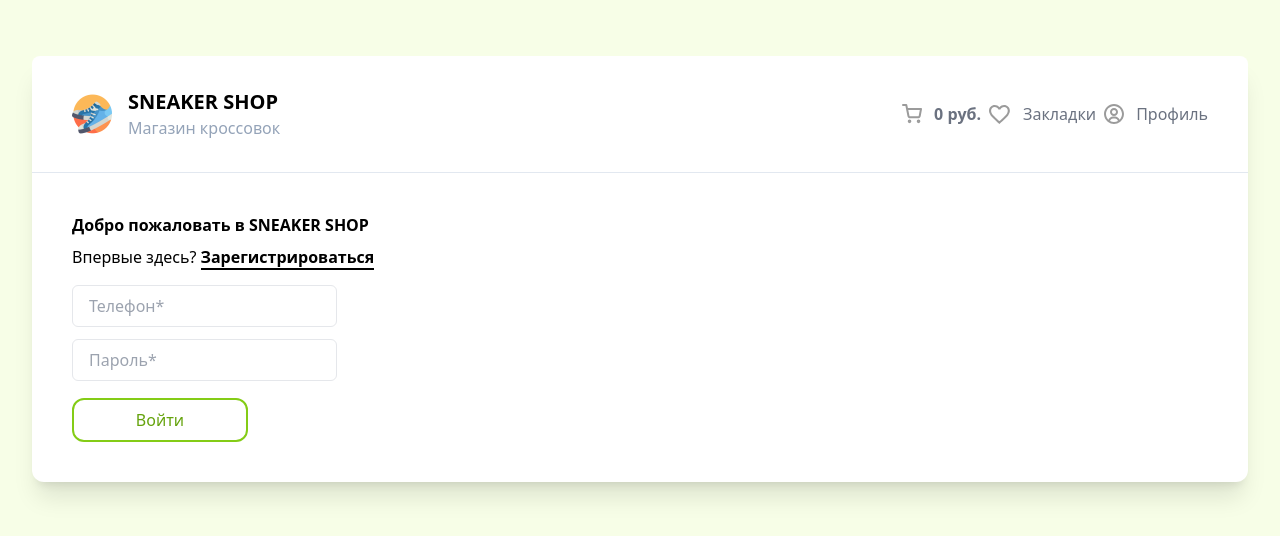
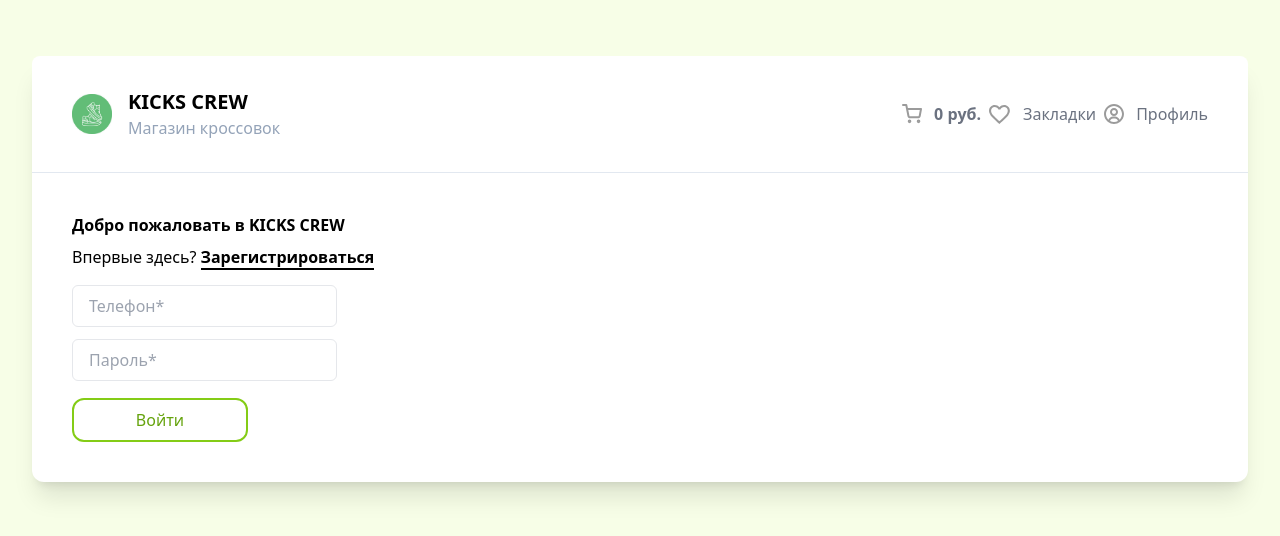
Before and after one commit to AAR89/sneaker-store, a Vue app: page /sneaker-store/profile in a window 1280 px wide. Shown: the top 536 px of the page. Built offline with nearby package versions, Linux system fonts and the light colour scheme.

Commit message:
Add registation to profile comp 1.6

```diff
--- a/src/components/HeaderComponent.vue
+++ b/src/components/HeaderComponent.vue
@@ -14,7 +14,7 @@ const emit = defineEmits('openDrawer');
       <div class="flex items-center gap-4">
         <img src="/logo.png" alt="Logo" class="w-10" />
         <div>
-          <h2 class="text-xl font-bold uppercase">Sneaker shop</h2>
+          <h2 class="text-xl font-bold uppercase">KICKS CREW</h2>
           <p class="text-slate-400">Магазин кроссовок</p>
         </div>
       </div>
--- a/src/pages/ProfilePage.vue
+++ b/src/pages/ProfilePage.vue
@@ -68,7 +68,7 @@ provide('isLogin', isLogin);
   <div>
     <div v-if="!isLogin">
       <form class="login flex flex-col items-start gap-2" @submit.prevent="login">
-        <b>Добро пожаловать в <span class="uppercase">Sneaker shop</span></b>
+        <b>Добро пожаловать в <span class="uppercase">KICKS CREW</span></b>
         <div v-show="!drawRegistration">
           <p>
             Впервые здесь?
```
Also changed, not shown: public/logo.png.
